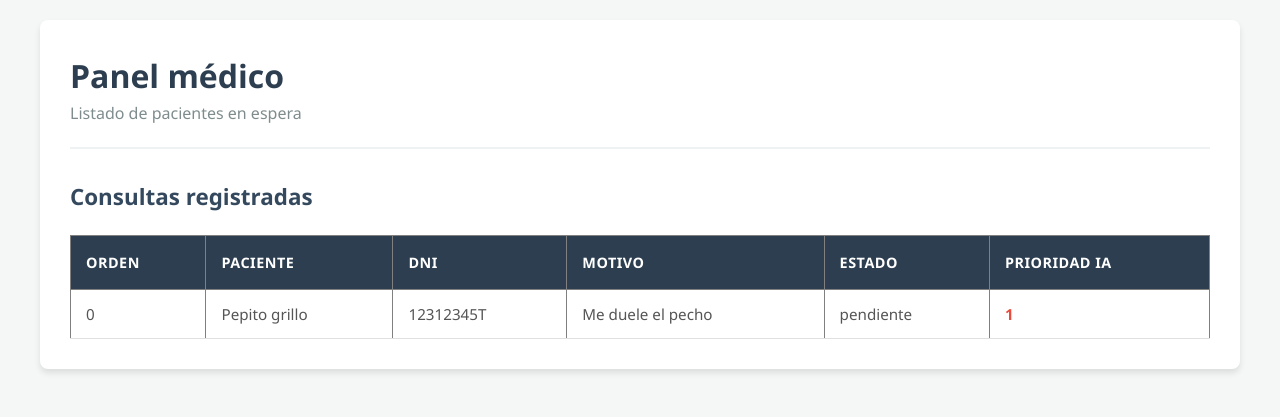
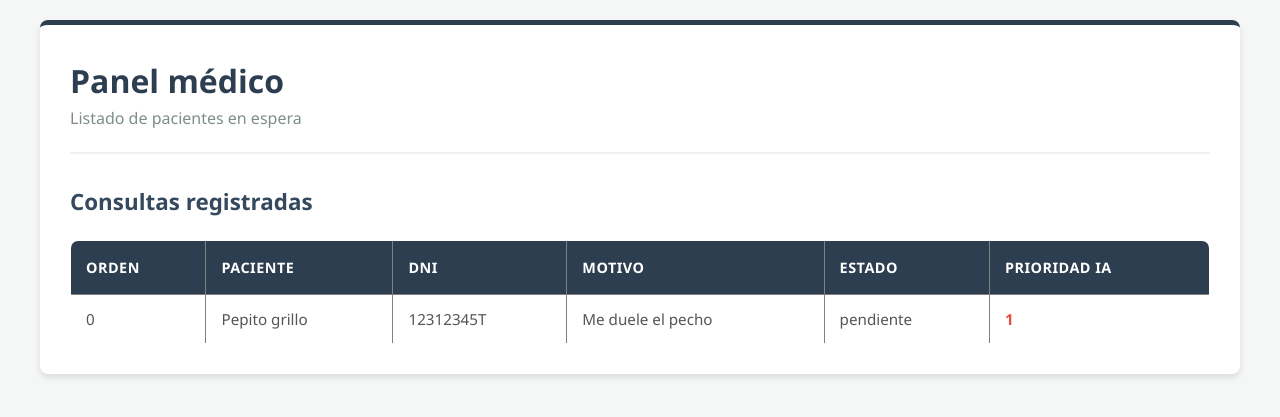
Before and after one commit to mmarinoa/tfc-backend-triaje, a Django app: template triaje/templates/triaje/panel_medico.html in a window 1280 px wide. Shown: the top 417 px of the page. Run offline with Django 5.2, Linux system fonts and the light colour scheme; the template is opened without the code that fills it: values that come from a table or form of the project are taken from there, others are empty; data comes from the database, SQL or seed files in the repository.

Commit message:
Mejorando el panel, bordes redondeados e intento de sombreado

```diff
--- a/triaje/static/triaje/panel_medico.css
+++ b/triaje/static/triaje/panel_medico.css
@@ -56,8 +56,10 @@ section {
 table {
     width: 100%;
     border-collapse: collapse;
+    border-radius: 8px 8px 0 0;
     margin-top: 10px;
     background-color: white;
+    overflow: hidden;
 }
 
 table thead {
@@ -86,6 +88,14 @@ table td:last-child {
     color: #e74c3c;
 }
 
+table td[colspan="6"] {
+    text-align: center;
+    padding: 40px;
+    color: #95a5a6;
+    font-style: italic;
+    background-color: #ffffff;
+}
+
 table tbody tr:nth-child(even) {
     background-color: #f8f9fa;
 }
@@ -99,6 +109,8 @@ td {
     vertical-align: middle;
 }
 
+
+
 .badge {
     padding: 4px 8px;
     border-radius: 12px;
@@ -107,3 +119,7 @@ td {
     text-transform: uppercase;
     background-color: #eee;
 }
+
+.contenedor {
+    border-top: 5px solid #2c3e50;
+}
```
